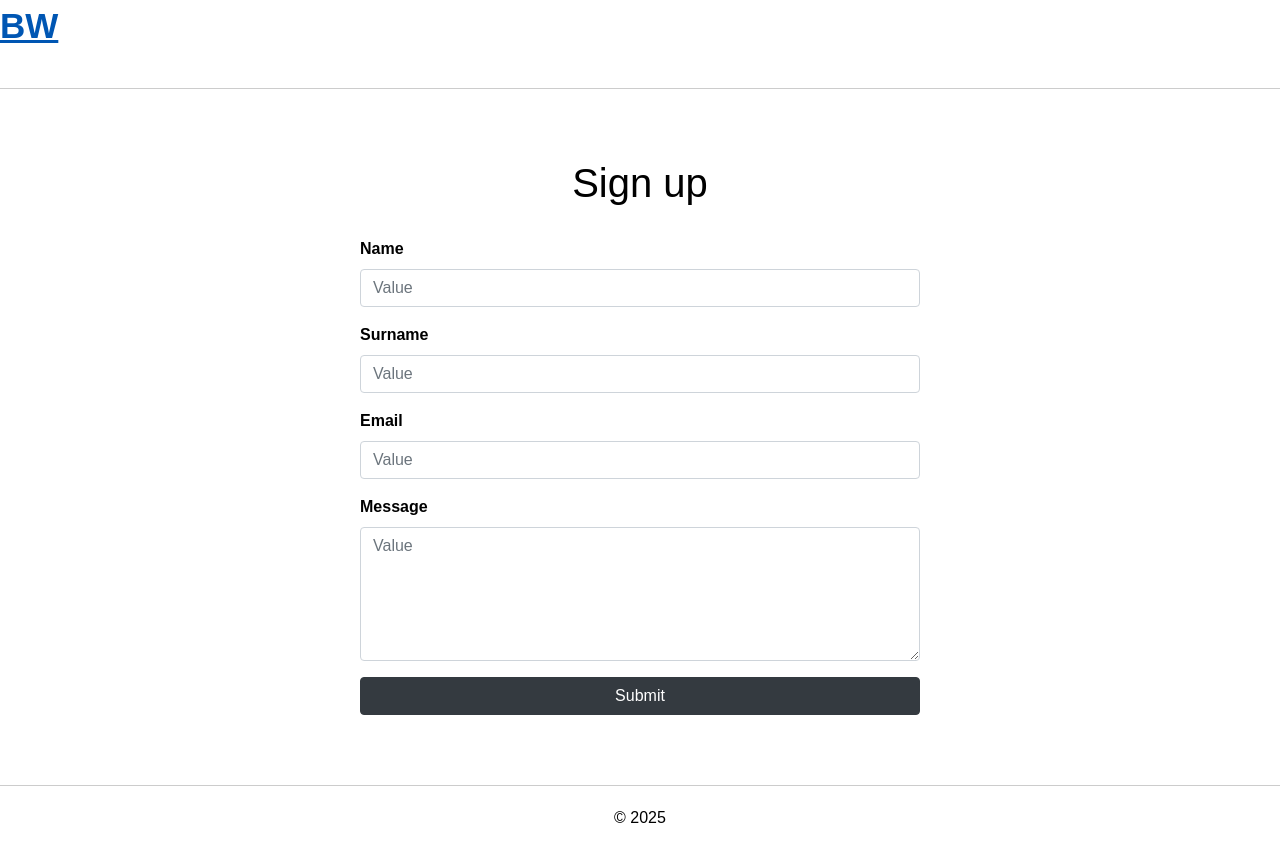
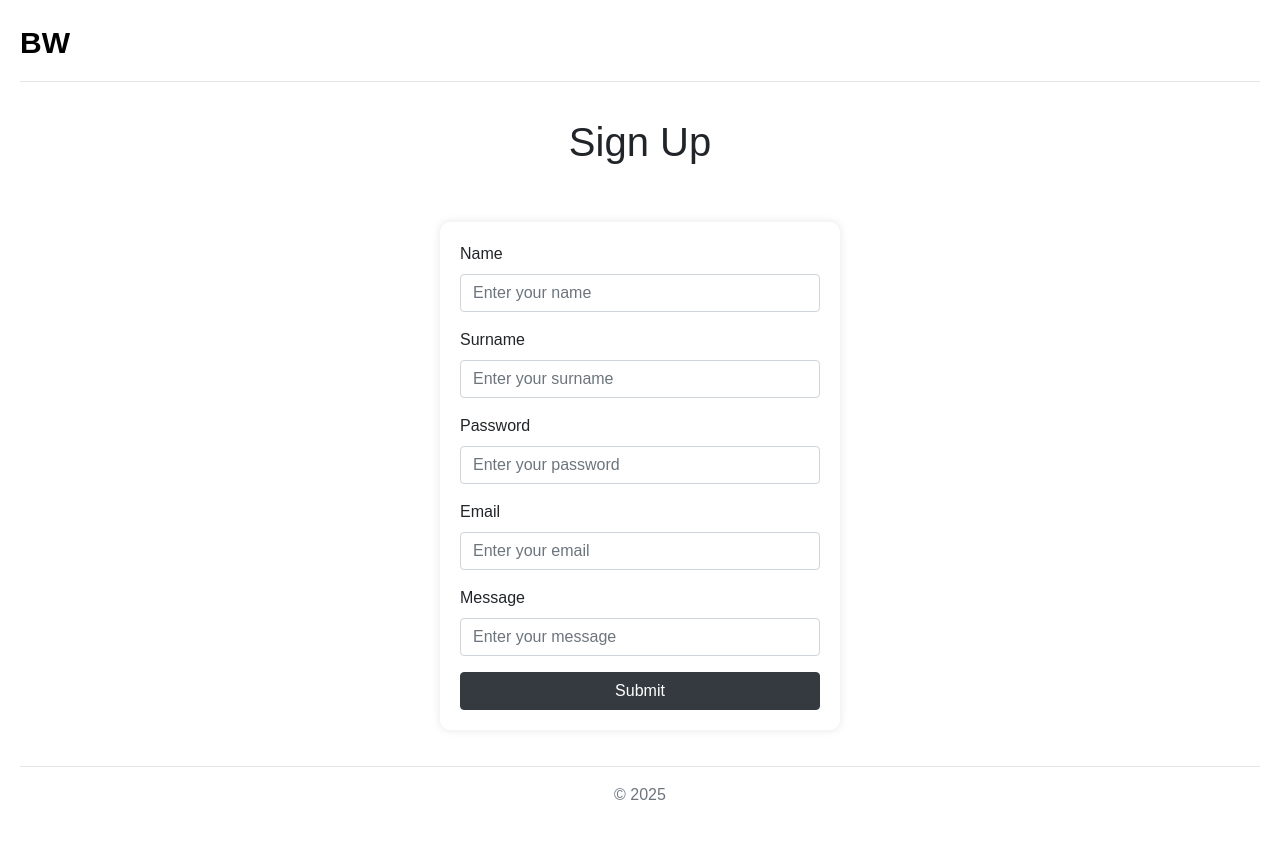
Before and after one commit to eungyukm/Miravelle, a Django app: page /account/register/ in a window 1280 px wide. After the commit the page ends 800 px from the top, so only its background shows below. Run offline with Django 5.2, Linux system fonts and the light colour scheme; some libraries are stand-ins or nearby versions.

Commit message:
fix : edit register design

```diff
--- a/core/accounts/templates/accounts/register.html
+++ b/core/accounts/templates/accounts/register.html
@@ -3,55 +3,48 @@
 <head>
     <meta charset="UTF-8">
     <meta name="viewport" content="width=device-width, initial-scale=1.0">
-
-    <style>
-        .header-flex {
-            display: flex;
-            align-items: center; /* 수직 가운데 정렬 */
-            justify-content: left; /* 왼쪽 정렬 */
-        }
-        /* 기존 스타일... */
-    </style>
-
-    <!--Header-->
-    <header class="header-flex">
-        <a href="#" class="logo">BW</a>
-    </header>
-    <hr>
-    <title>Sign Up</title>
+    <title>Login Form</title>
     <link rel="stylesheet" href="https://stackpath.bootstrapcdn.com/bootstrap/4.5.2/css/bootstrap.min.css">
     <style>
         body {
-            font-family: Arial, sans-serif;
-            background-color: #fff; /* 배경색 흰색으로 변경 */
-            color: #000; /* 글자색 검정으로 변경 */
+            font-family: sans-serif;
+            background-color:rgb(255, 255, 255); /* Light gray background */
+            display: flex;
+            flex-direction: column;
+            min-height: 100vh; /* Ensure full height */
         }
 
-        .container {
-            max-width: 600px;
-            margin: 50px auto;
+        /* Header */
+        .header {
             padding: 20px;
+            text-align: left;
         }
 
-        .form-group label {
-            font-weight: bold;
+        /* Main Container */
+        .main-container {
+            flex: 1; /* Allow the main container to take up remaining space */
+            display: flex;
+            justify-content: center;
+            align-items: center;
         }
 
-        h1 {
-            text-align: center;
-            margin-bottom: 30px;
+        /* Login Form Container */
+        .login-container {
+            width: 400px;
+            padding: 20px;
+            background-color: #fff;
+            border-radius: 10px;
+            box-shadow: 0 0 10px rgba(0, 0, 0, 0.1);
         }
 
-        .logo {
-            font-size: 35px;
-            font-weight: bold;
+        .form-control {
             margin-bottom: 15px;
-            color: #000; /* 로고 글자색 검정으로 변경 */
         }
 
         .btn-primary {
             background-color: #343a40;
             border-color: #343a40;
+            width: 100%;
         }
 
         .btn-primary:hover {
@@ -59,47 +52,61 @@
             border-color: #23272b;
         }
 
-        hr {
-            border-top: 1px solid #ccc;
-            margin-top: 20px;
-            margin-bottom: 20px;
+        /* Footer */
+        .footer {
+            text-align: center;
+            padding: 20px;
+            color: #6c757d;
+        }
+
+        /* Rounded corners for the whole page */
+        html, body {
+            border-radius: 10px; /* Round the corners */
+            overflow: hidden; /* Hide any overflow */
         }
     </style>
 </head>
 <body>
-    <div class="container">
-
-        <!-- Main Content -->
-        <h1>Sign up</h1>
+    <div class="header">
+        <a style="color: black; font-size: 30px;" href="#" class="logo"><strong>BW</strong></a>
+        <hr>
+    </div>
+    <h1><center>Sign Up</center></h1>
+        <br><br>
+    <div class="main-container">
+        <div class="login-container">
             <form>
                 <div class="form-group">
                     <label for="name">Name</label>
-                <input type="text" class="form-control" id="name" placeholder="Value">
+                    <input type="text" class="form-control" id="name" placeholder="Enter your name">
                 </div>
                 <div class="form-group">
                     <label for="surname">Surname</label>
-                <input type="text" class="form-control" id="surname" placeholder="Value">
+                    <input type="text" class="form-control" id="surname" placeholder="Enter your surname">
+                </div>
+                <div class="form-group">
+                    <label for="password">Password</label>
+                    <input type="password" class="form-control" id="password" placeholder="Enter your password">
                 </div>
                 <div class="form-group">
                     <label for="email">Email</label>
-                <input type="email" class="form-control" id="email" placeholder="Value">
+                    <input type="text" class="form-control" id="email" placeholder="Enter your email">
                 </div>
                 <div class="form-group">
                     <label for="message">Message</label>
-                <textarea class="form-control" id="message" rows="5" placeholder="Value"></textarea>
+                    <input type="text" class="form-control" id="message" placeholder="Enter your message">
                 </div>
-            <button type="submit" class="btn btn-primary btn-block">Submit</button>
-        </form>
+                <button type="submit" class="btn btn-primary">Submit</button>
+        </div>
+    </div>
 
+    <div class="footer">
+        <hr>
+        © 2025
     </div>
 
     <script src="https://code.jquery.com/jquery-3.5.1.slim.min.js"></script>
     <script src="https://cdn.jsdelivr.net/npm/@popperjs/core@2.5.3/dist/umd/popper.min.js"></script>
     <script src="https://stackpath.bootstrapcdn.com/bootstrap/4.5.2/js/bootstrap.min.js"></script>
 </body>
-<!-- Footer -->
-<footer>
-    <hr>
-    <p class="text-center">© 2025</p>
-</footer>
 </html>
```
Lines whose indentation alone changed are shown as unchanged.
